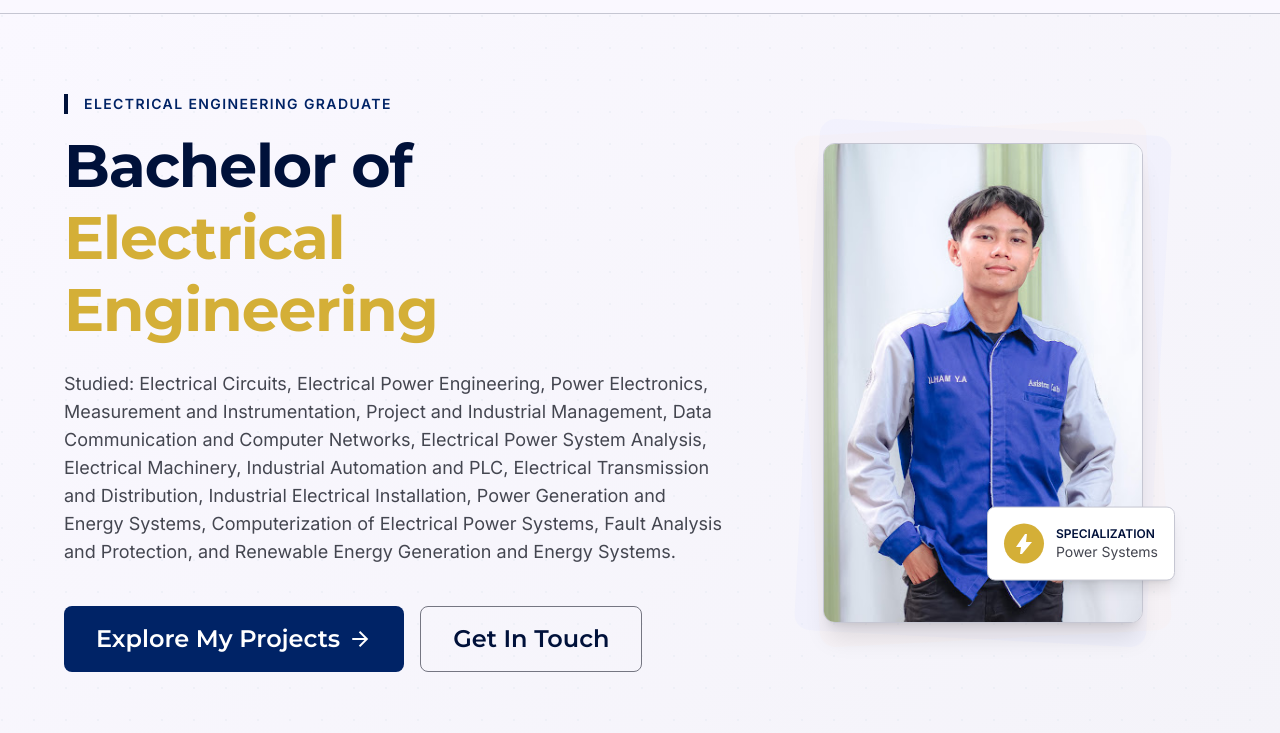
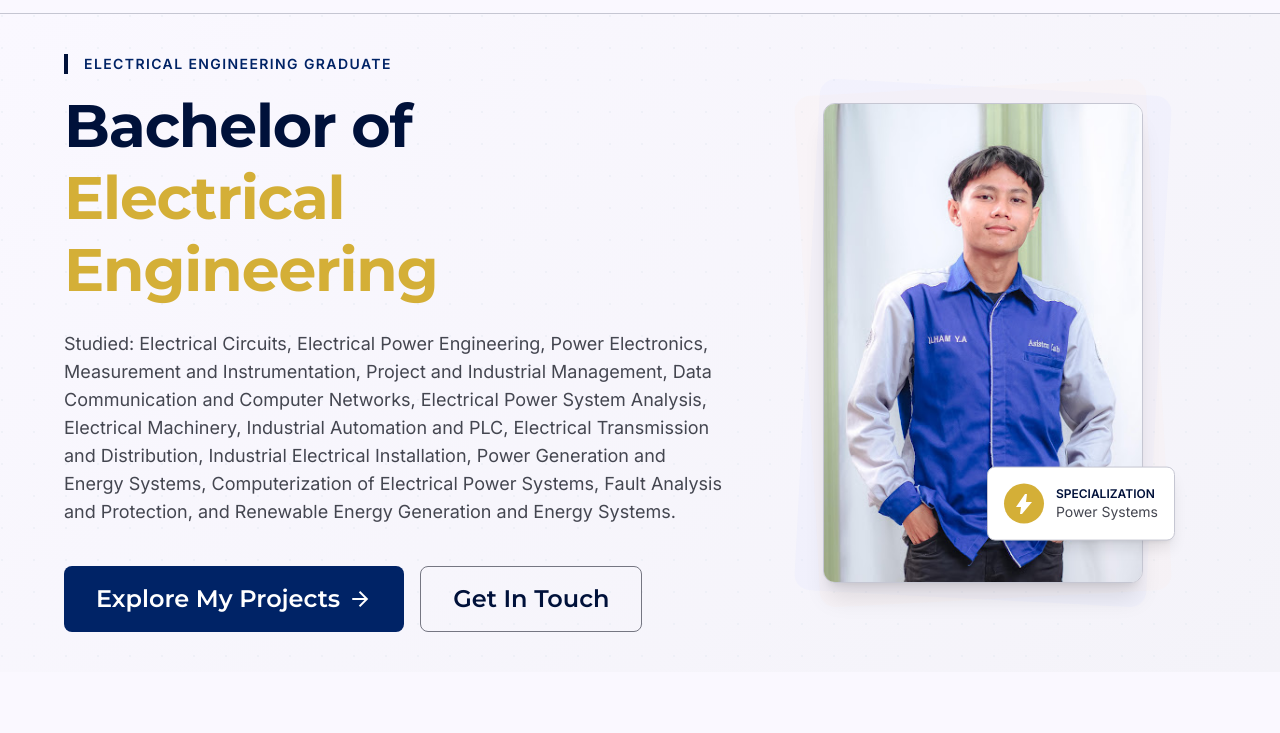
Before and after one commit to Bagogox/myportoardhana-github, a website: page index.html in a window 1280 px wide. Shown: the part 67-800 px from the top of the page. Drawn offline with nearby package versions, Linux system fonts and the light colour scheme.

Commit message:
Reduce padding in hero section of index.html

```diff
--- a/index.html
+++ b/index.html
@@ -165,7 +165,7 @@
     </nav>
     <main>
         <!-- Hero Section -->
-        <section class="relative overflow-hidden hero-gradient py-10 md:py-20" id="home">
+        <section class="relative overflow-hidden hero-gradient py-5 md:py-10" id="home">
             <div class="absolute inset-0 circuit-bg opacity-40"></div>
             <div class="max-w-container-max mx-auto px-margin-mobile md:px-margin-desktop grid grid-cols-1 lg:grid-cols-12 gap-gutter relative z-10">
                 <div class="lg:col-span-7 flex flex-col justify-center">
```
